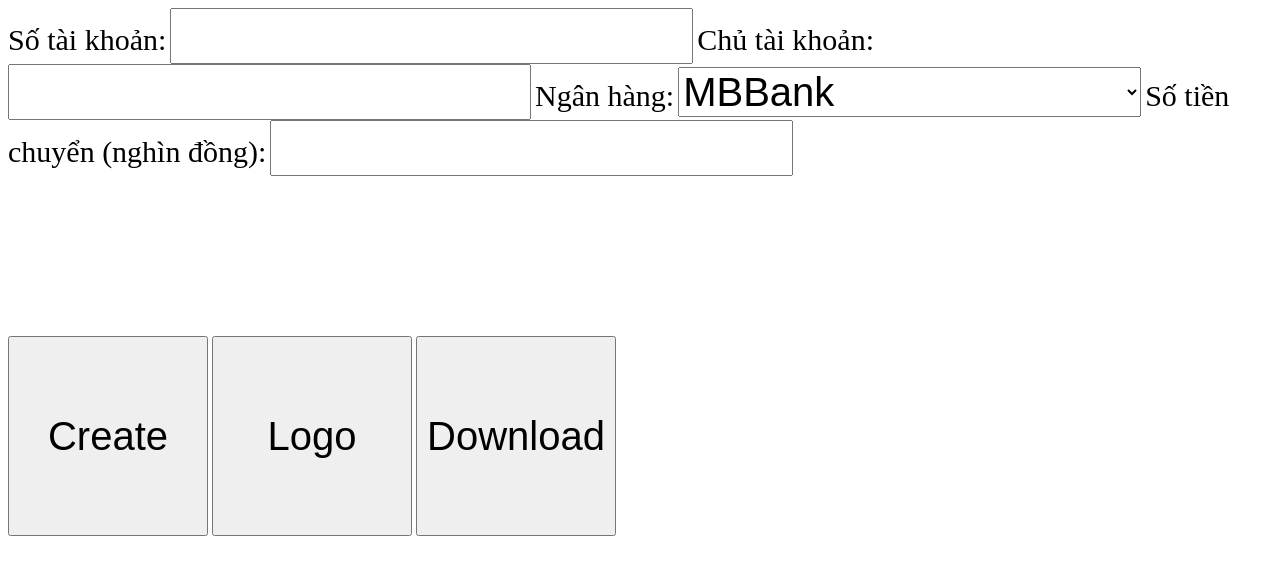
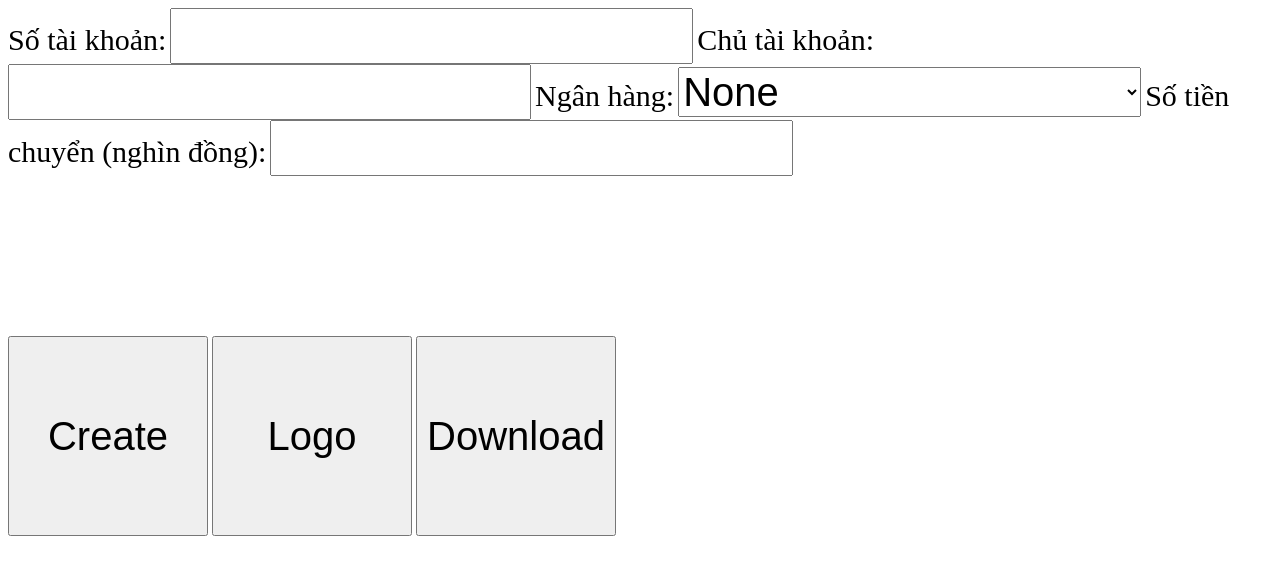
Before and after one commit to quyt0/bill-fake, a plain HTML site: page index.html in a window 1280 px wide. Shown: the top 574 px of the page. Drawn offline with Linux system fonts and the light colour scheme.

Commit message:
Update required for banks select

```diff
--- a/index.html
+++ b/index.html
@@ -13,7 +13,8 @@
         <label for="ctk" style="font-size: 30px;">Chủ tài khoản:</label>
         <input type="text" id="ctk" style="height: 50px; font-size: 40px;">
         <label for="nh" style="font-size: 30px;">Ngân hàng:</label>
-        <select id="nh" style="height: 50px; font-size: 40px;">
+        <select id="nh" style="height: 50px; font-size: 40px;" required>
+            <option value="">None</option>
             <option value="mb">MBBank</option>
             <option value="vtp">ViettelPay</option>
             <option value="vietin">VietinBank</option>
```
